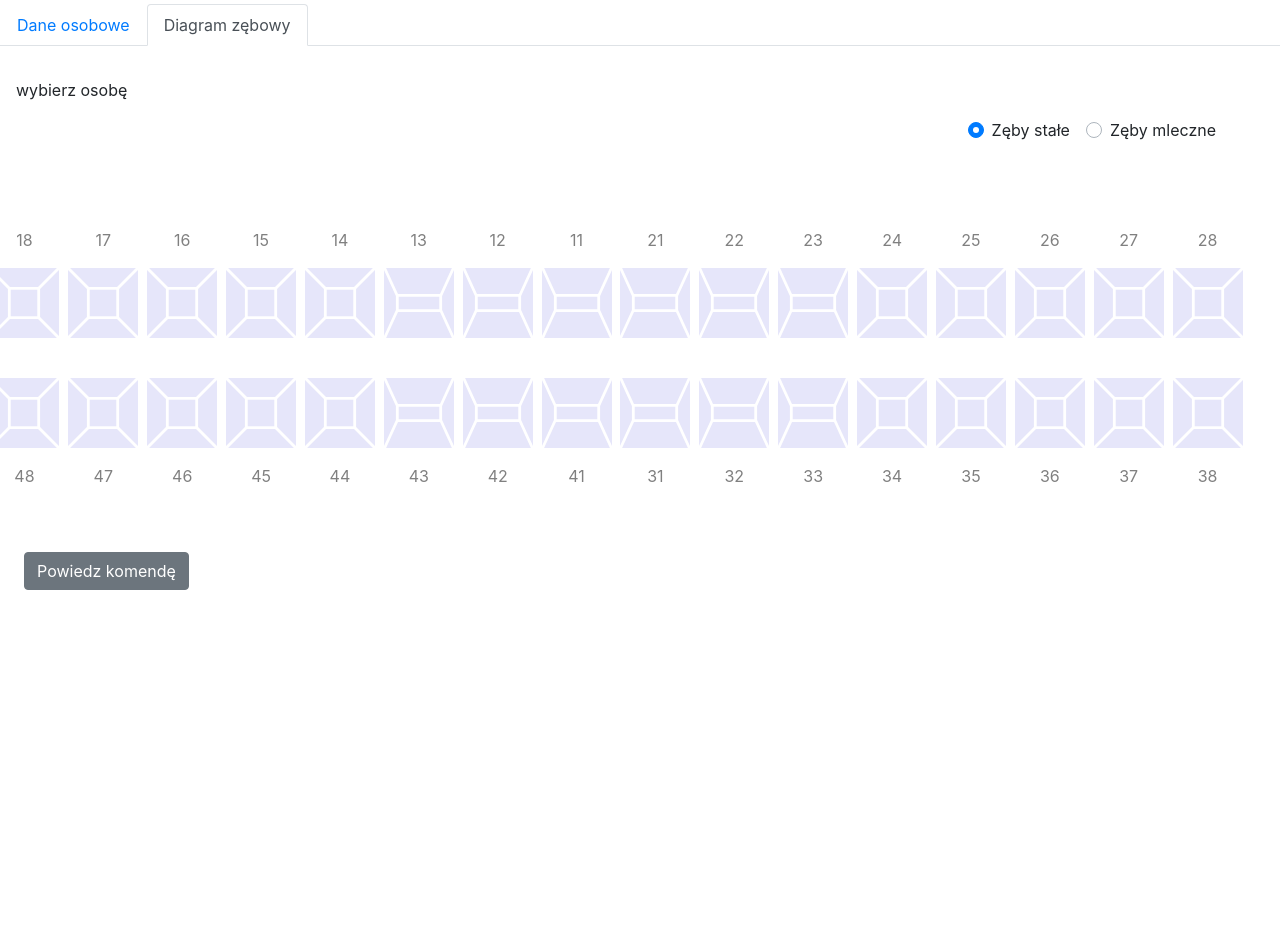
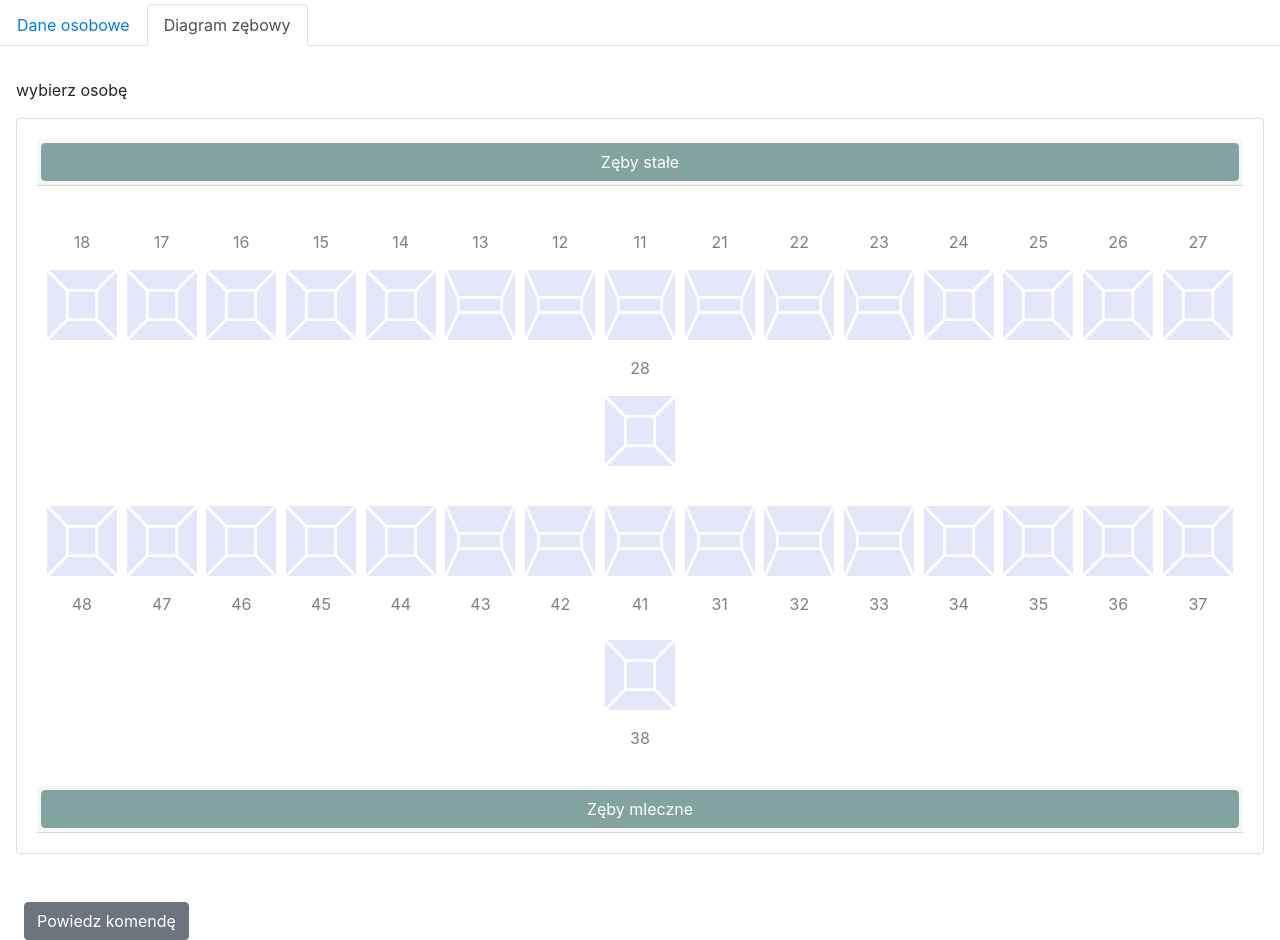
Before and after one commit to kszysix/dental-data-procesing, a Vue app in the folder diagram/: page / in a window 1280 px wide. Both pictures are taken after a click on the tab "Diagram zębowy". Before the commit the page ends 800 px from the top, so only its background shows below. Built offline with nearby package versions, Linux system fonts and the light colour scheme.

Commit message:
change diagram radio button to collapse

```diff
--- a/diagram/src/appStyles.css
+++ b/diagram/src/appStyles.css
@@ -73,10 +73,6 @@ path {
   opacity: 0.8;
 }
 
-.dental-diagram {
-  margin-top: 7%;
-}
-
 .popover .b-popover .bs-popover-top {
   min-width: 450px!important;
 }
@@ -89,3 +85,8 @@ p {
   border-color: gray;
   background-color: gray;
 }
+
+.dental-diagram button {
+  background-color: #83a3a0;
+  border-color: #83a3a0;
+}
--- a/diagram/src/components/dentalDiagram.vue
+++ b/diagram/src/components/dentalDiagram.vue
@@ -1,18 +1,14 @@
 <template>
 <div>
     <label class='text-left mt-3 ml-3'>{{ pesel }}</label>
-    <div class='mt-2 text-right mr-5'>
-        <b-form-radio-group
-            v-model="selected"
-            :options="options"
-            class="mb-3"
-            size=""
-            value-field="item"
-            text-field="name"
-            disabled-field="notEnabled">
-        </b-form-radio-group>
-        <div class='dental-diagram' v-if="selected == 'adultTeeth'">
-            <div class="row mt-3 text-center tooth-row">
+    <div class='mt-2 text-right ml-3 mr-3 dental-diagram'>
+        <b-card class="mb-1">
+            <b-card-header header-tag="header" class="p-1" role="tab">
+                <b-button block v-b-toggle.accordion-1 variant="info">Zęby stałe</b-button>
+            </b-card-header>
+            <b-collapse id="accordion-1" visible accordion="my-accordion" role="tabpanel">
+                <b-card-body>
+                    <div class="row text-center tooth-row mt-4">
 
                         <tooth ref="tooth-18" tooth-pos='1' tooth-id='8' shape='square'/>
                         <tooth ref="tooth-17" tooth-pos='1' tooth-id='7' shape='square'/>
@@ -54,8 +50,16 @@
                         <tooth ref="tooth-38" tooth-pos='3' tooth-id='8' shape='square'/>
 
                     </div>
-        </div>
-        <div v-if="selected == 'babyTeeth'">
+                </b-card-body>
+            </b-collapse>
+        <!-- </b-card> -->
+
+        <!-- <b-card class="mb-1"> -->
+            <b-card-header header-tag="header" class="p-1" role="tab">
+                <b-button block v-b-toggle.accordion-2 variant="info">Zęby mleczne</b-button>
+            </b-card-header>
+            <b-collapse id="accordion-2" visible accordion="my-accordion" role="tabpanel">
+                <b-card-body>
                     <div class="row mt-3 text-center tooth-row">
 
                         <tooth ref="tooth-55" tooth-pos='5' tooth-id='5' shape='square'/>
@@ -86,7 +90,9 @@
                         <tooth ref="tooth-75" tooth-pos='7' tooth-id='5' shape='square'/>
 
                     </div>
-        </div>
+                </b-card-body>
+            </b-collapse>
+        </b-card>
     </div>
     <div class='mt-5 ml-4'>
         <b-button v-on:click="mic()">Powiedz komendę</b-button>
--- a/diagram/src/main.js
+++ b/diagram/src/main.js
@@ -6,7 +6,7 @@ import App from './App'
 import { library } from '@fortawesome/fontawesome-svg-core'
 import { faTooth } from '@fortawesome/free-solid-svg-icons'
 import { FontAwesomeIcon } from '@fortawesome/vue-fontawesome'
-import { BModal, BButton, TabsPlugin, FormInputPlugin, BForm, FormRadioPlugin, PopoverPlugin, ListGroupPlugin } from 'bootstrap-vue'
+import { BModal, BButton, TabsPlugin, FormInputPlugin, BForm, FormRadioPlugin, PopoverPlugin, ListGroupPlugin, CollapsePlugin, CardPlugin } from 'bootstrap-vue'
 import 'bootstrap/dist/css/bootstrap.css'
 import 'bootstrap-vue/dist/bootstrap-vue.css'
 
@@ -22,6 +22,8 @@ Vue.use(FormInputPlugin)
 Vue.use(FormRadioPlugin)
 Vue.use(PopoverPlugin)
 Vue.use(ListGroupPlugin)
+Vue.use(CollapsePlugin)
+Vue.use(CardPlugin)
 
 /* eslint-disable no-new */
 new Vue({
```
Lines whose indentation alone changed are shown as unchanged.
